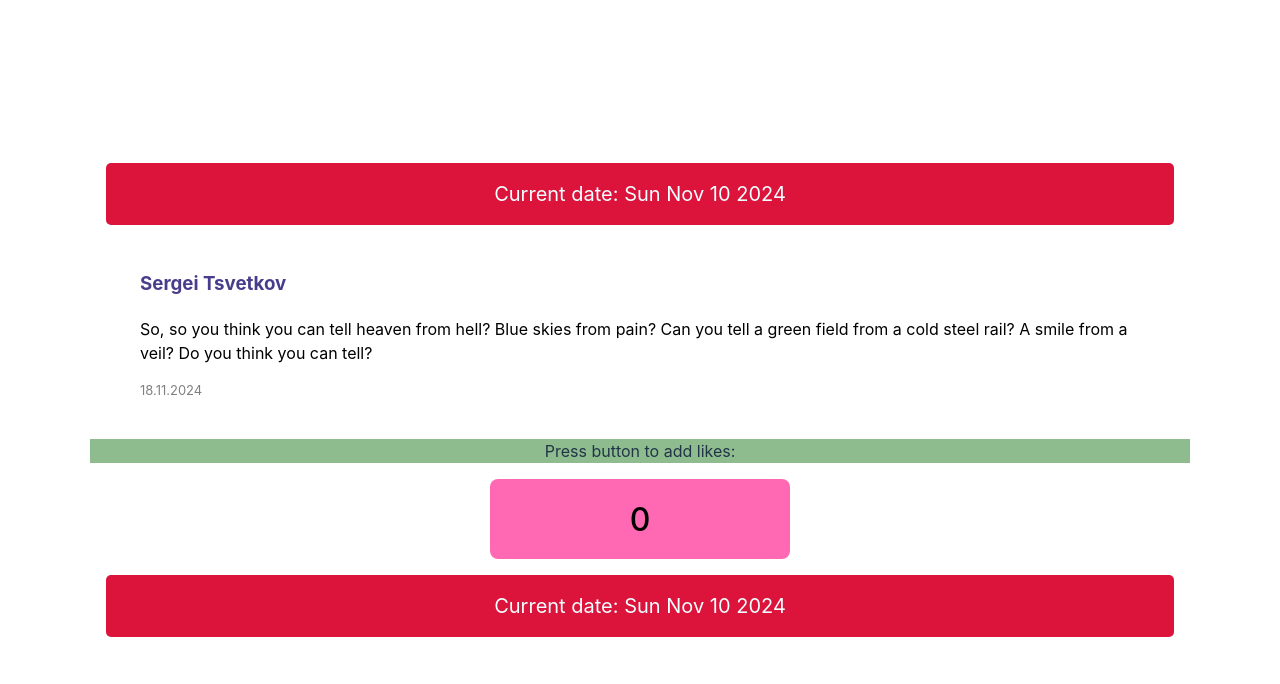
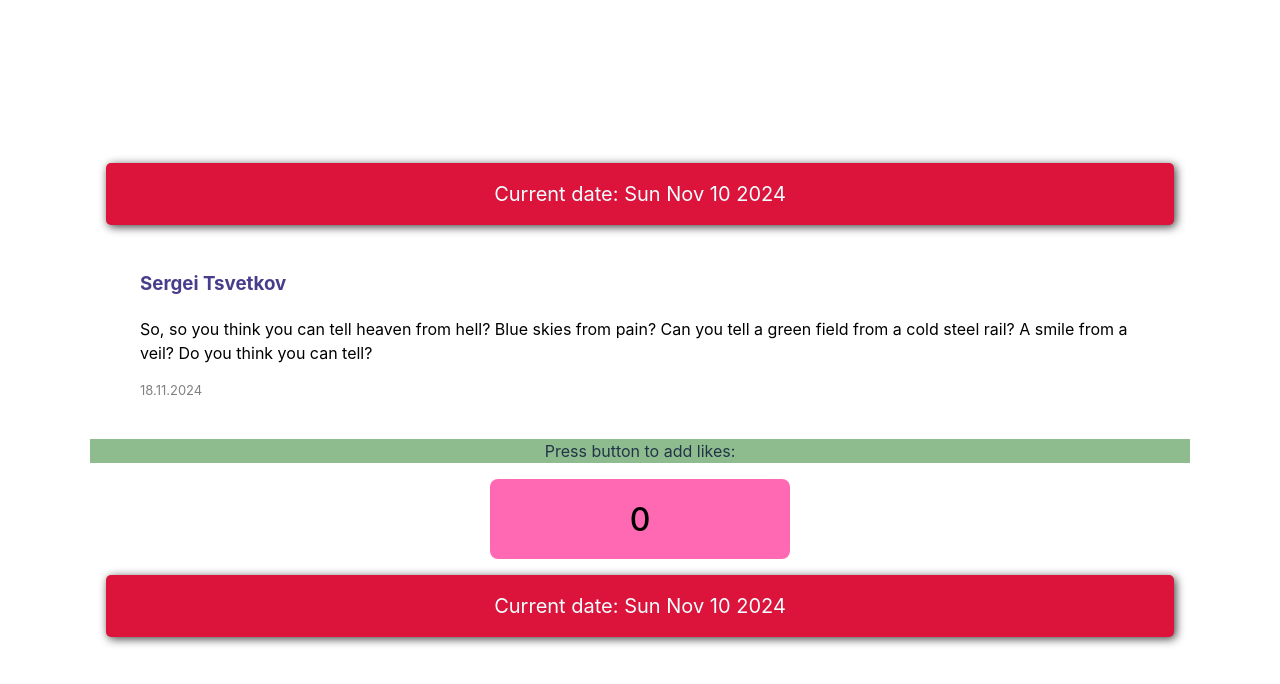
Before and after one commit to tsvetkovsergey/git-practice, a React (Vite) app: page / in a window 1280 px wide. Shown: the top 684 px of the page. Built offline with nearby package versions, Linux system fonts and the light colour scheme.

Commit message:
add shadow

```diff
--- a/src/components/DateBlock/DateBlock.jsx
+++ b/src/components/DateBlock/DateBlock.jsx
@@ -3,5 +3,7 @@ import './DateBlock.styles.css';
 export default function DateBlock() {
   const date = new Date();
 
-  return <div className="block">Current date: {date.toDateString()}</div>;
+  return (
+    <div className="block shadow">Current date: {date.toDateString()}</div>
+  );
 }
--- a/src/components/DateBlock/DateBlock.styles.css
+++ b/src/components/DateBlock/DateBlock.styles.css
@@ -6,3 +6,8 @@
   font-size: 20px;
   border-radius: 5px;
 }
+
+.shadow {
+  box-shadow: 2px 2px 10px 0px rgba(0, 0, 0, 0.75);
+  -webkit-box-shadow: 2px 2px 10px 0px rgba(0, 0, 0, 0.75);
+}
```
